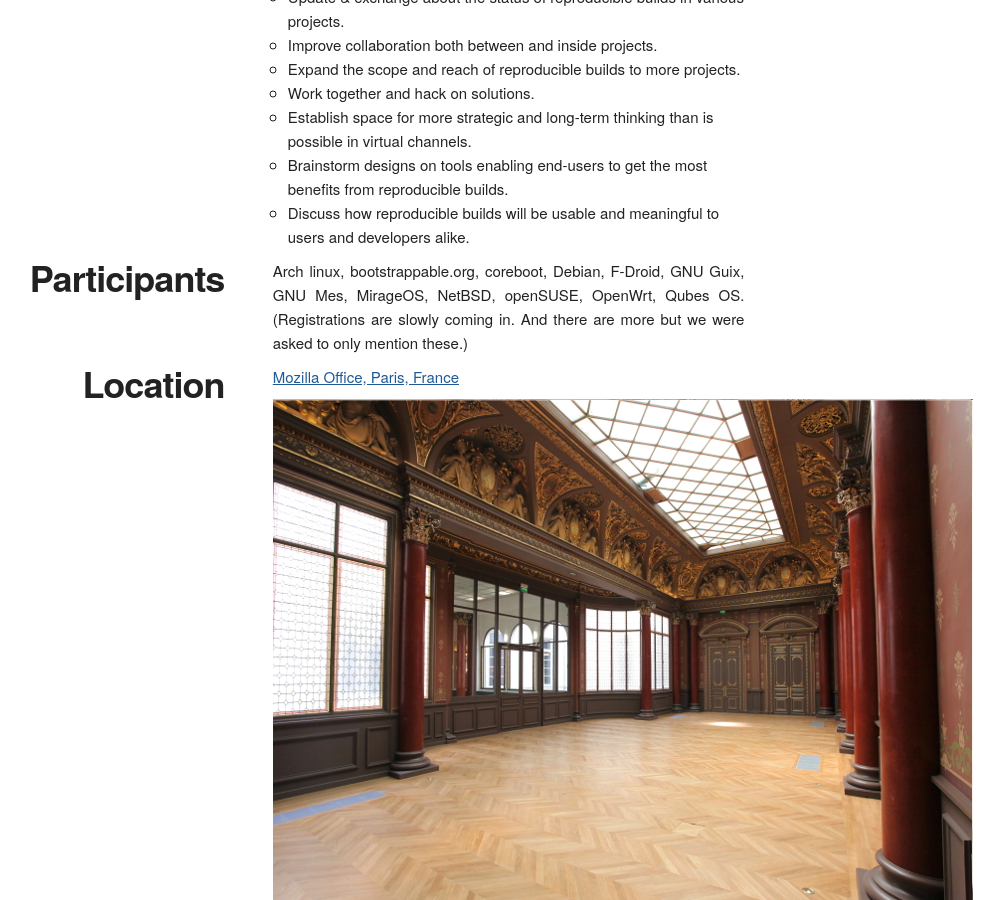
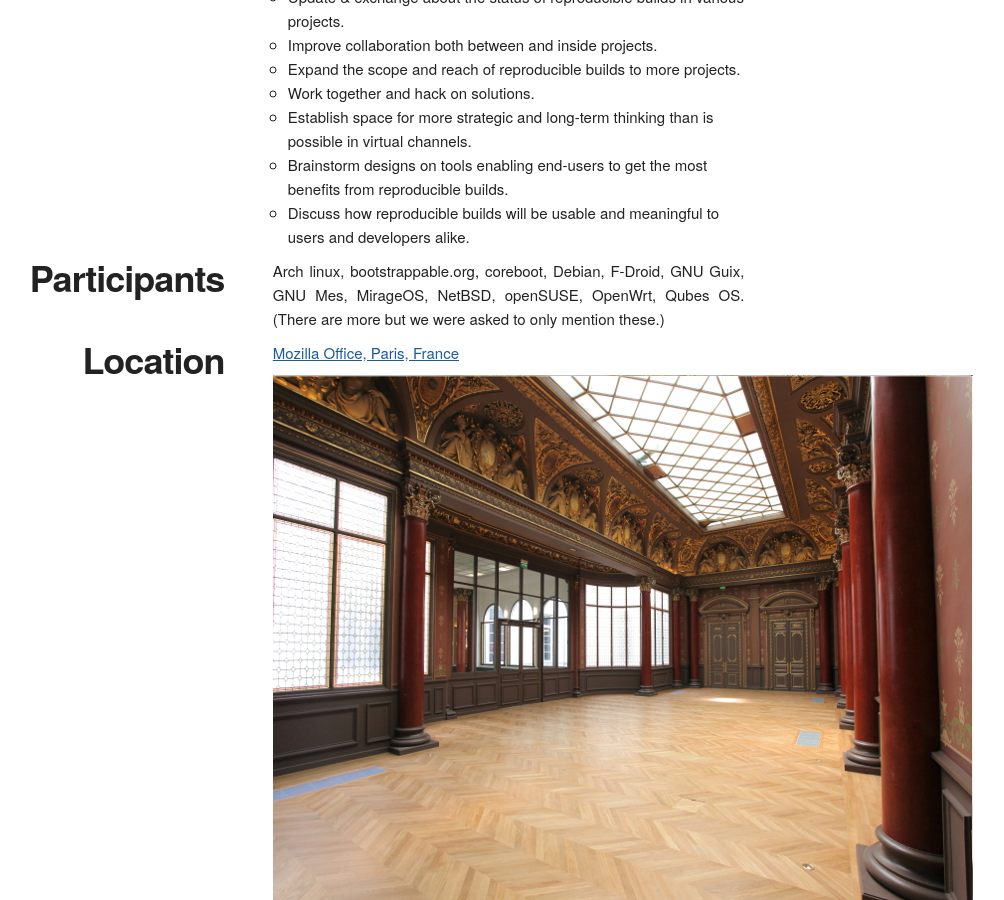
Before and after one commit to prototypefund/reproducible-website, a Jekyll site: the page built from _events/paris2018.html, in a window 1280 px wide and 900 px high, scrolled down 483 px. Shown: the whole window, without its empty margins (220-1224 px from the left). Built offline with Jekyll 4.4.1, drawn with Linux system fonts in a browser that asks for light colours; some web fonts are replaced.

Commit message:
Paris: partly drop disclaimer
Signed-off-by: Holger Levsen <holger@layer-acht.org>

```diff
--- a/_events/paris2018.html
+++ b/_events/paris2018.html
@@ -48,7 +48,7 @@
   </div>
   <div class="eight columns text">
     <p>
-      Arch linux, bootstrappable.org, coreboot, Debian, F-Droid, GNU Guix, GNU Mes, MirageOS, NetBSD, openSUSE, OpenWrt, Qubes OS. (Registrations are slowly coming in. And there are more but we were asked to only mention these.)
+      Arch linux, bootstrappable.org, coreboot, Debian, F-Droid, GNU Guix, GNU Mes, MirageOS, NetBSD, openSUSE, OpenWrt, Qubes OS. (There are more but we were asked to only mention these.)
       <br />
     </p>
     <!-- img style="margin-top: 10px; vertical-align: top;" src="{{ "/images/groupphoto_rws3_berlin_2017_small.png" | prepend: site.baseurl }}" alt="Reproducible Summit 3 in Berlin 2017" / -->
```
